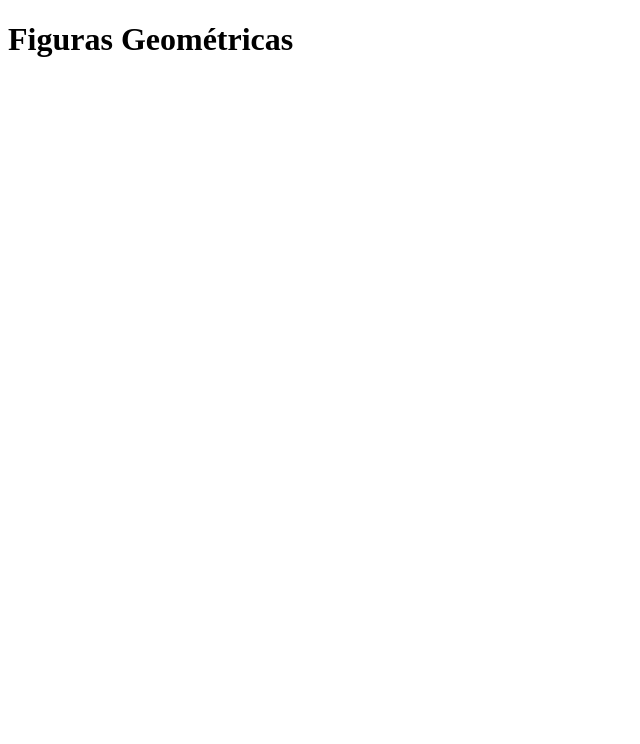
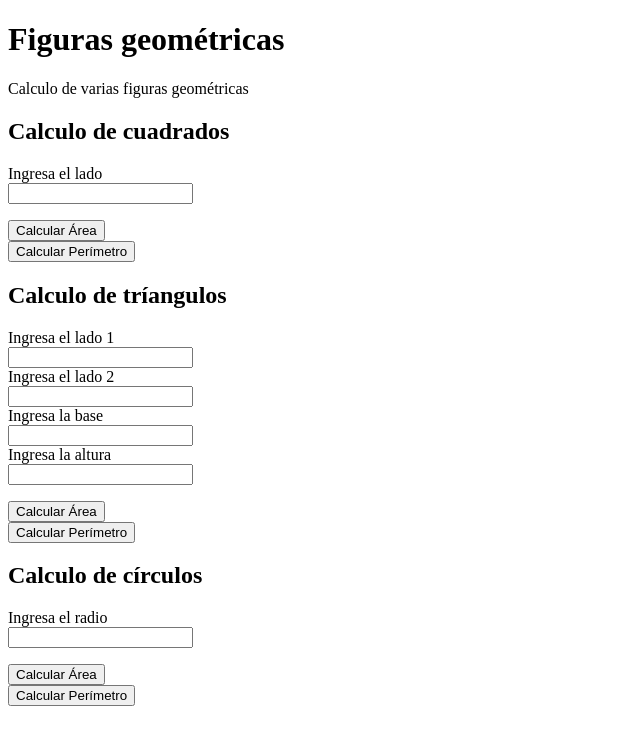
Before and after one commit to Geaglts/platzi-curso-practico-js, a plain HTML site: page figuras.html in a window 1280 px wide. Shown: the whole page, without its empty margins (0-640 px from the left). Drawn offline with Linux system fonts and the light colour scheme.

Commit message:
Formulario de calculos geometricos con HTML

```diff
--- a/figuras.html
+++ b/figuras.html
@@ -8,6 +8,79 @@
     <script src="figuras.js" defer></script>
   </head>
   <body>
-    <h1>Figuras Geométricas</h1>
+    <header>
+      <h1>Figuras geométricas</h1>
+      <p>Calculo de varias figuras geométricas</p>
+    </header>
+    <main>
+      <section id="cuadrados">
+        <h2>Calculo de cuadrados</h2>
+        <form>
+          <label for="lado-cuadrado">
+            <span>Ingresa el lado</span><br />
+            <input type="text" id="lado-cuadrado" /> </label
+          ><br />
+          <p id="resultado-cuadrado"></p>
+          <button type="button" onclick="calcularAreaCuadrado()">
+            Calcular Área
+          </button>
+          <br />
+          <button type="button" onclick="calcularPerimetroCuadrado()">
+            Calcular Perímetro
+          </button>
+        </form>
+      </section>
+      <section id="triangulos">
+        <h2>Calculo de tríangulos</h2>
+        <form>
+          <label for="lado1-triangulo">
+            <span>Ingresa el lado 1</span><br />
+            <input type="text" id="lado1-triangulo" />
+          </label>
+          <br />
+          <label for="lado2-triangulo">
+            <span>Ingresa el lado 2</span><br />
+            <input type="text" id="lado2-triangulo" />
+          </label>
+          <br />
+          <label for="base-triangulo">
+            <span>Ingresa la base</span><br />
+            <input type="text" id="base-triangulo" />
+          </label>
+          <br />
+          <label for="altura-triangulo">
+            <span>Ingresa la altura</span><br />
+            <input type="text" id="altura-triangulo" />
+          </label>
+          <br />
+          <p id="resultado-triangulo"></p>
+          <button type="button" onclick="calcularAreaTriangulo()">
+            Calcular Área
+          </button>
+          <br />
+          <button type="button" onclick="calcularPerimetroTriangulo()">
+            Calcular Perímetro
+          </button>
+        </form>
+      </section>
+      <section id="circulos">
+        <h2>Calculo de círculos</h2>
+        <form>
+          <label for="radio-circulo">
+            <span>Ingresa el radio</span><br />
+            <input type="text" id="radio-circulo" />
+          </label>
+          <br />
+          <p id="resultado-circulo"></p>
+          <button type="button" onclick="calcularAreaCirculo()">
+            Calcular Área
+          </button>
+          <br />
+          <button type="button" onclick="calcularPerimetroCirculo()">
+            Calcular Perímetro
+          </button>
+        </form>
+      </section>
+    </main>
   </body>
 </html>
--- a/figuras.js
+++ b/figuras.js
@@ -1,65 +1,72 @@
-function cl(msg) {
-  console.log(msg);
-}
-// Código del cuadrado
-console.group('Cuadrados');
-const ladoCuadrado = 5;
-cl('Los lados del cuadrado miden: ' + ladoCuadrado + 'cm');
-
 function perimetroCuadrado(lado) {
   return lado * 4;
 }
-cl('El perímetro del cuadrado es: ' + perimetroCuadrado(ladoCuadrado) + 'cm');
 
 function areaCuadrado(lado) {
   return lado * lado;
 }
-cl('El área del cuadrado es: ' + areaCuadrado(ladoCuadrado) + 'cm^2');
-console.groupEnd();
-// Código del triángulo
-console.group('Triangulos');
-const ladoTriangulo1 = 3;
-const ladoTriangulo2 = 5;
-const baseTriangulo = 3;
-const alturaTriangulo = 4;
-cl(
-  `Los lados del triángulo son: ${ladoTriangulo1}cm, ${ladoTriangulo2}cm, ${baseTriangulo}cm`
-);
 
 function perimetroTriandulo(lado1, lado2, base) {
-  return lado1 + lado2 + base;
+  return Number(lado1) + Number(lado2) + Number(base);
 }
-cl(
-  'El perímetro del triángulo es: ' +
-    perimetroTriandulo(ladoTriangulo1, ladoTriangulo2, baseTriangulo) +
-    'cm'
-);
 
 function areaTriangulo(base, altura) {
   return (base * altura) / 2;
 }
-cl(
-  'El área del triángulo es: ' +
-    areaTriangulo(baseTriangulo, alturaTriangulo) +
-    'cm'
-);
-console.groupEnd();
-// Código del círculo
-console.group('Círculos');
-const radioCirculo = 4;
-const diametroCirculo = radioCirculo * 2;
-cl('El radio del círculo es: ' + radioCirculo + 'cm');
-cl('El diametro del círculo es: ' + diametroCirculo + 'cm');
 
 const diamretoCirculo = (radio) => radio * 2;
 
 function areaCirculo(radio) {
   return Math.PI * (radio * radio);
 }
-cl(`El área del circulo es: ${areaCirculo(radioCirculo)}cm`);
 
 function perimetroCirculo(radio) {
   return Math.PI * diamretoCirculo(radio);
 }
-cl(`El perímetro del circulo es: ${perimetroCirculo(radioCirculo)}cm`);
-console.groupEnd();
+
+// Manipulación del HTML
+const resultadoCuadrado = document.getElementById('resultado-cuadrado');
+const resultadoTriangulo = document.getElementById('resultado-triangulo');
+const resultadoCirculo = document.getElementById('resultado-circulo');
+// Cuadrados
+function calcularAreaCuadrado() {
+  const { value } = document.getElementById('lado-cuadrado');
+  const area = areaCuadrado(value);
+  resultadoCuadrado.innerText = `El área del cuadrado es ${area}cm^2`;
+}
+
+function calcularPerimetroCuadrado() {
+  const { value } = document.getElementById('lado-cuadrado');
+  const area = perimetroCuadrado(value);
+  resultadoCuadrado.innerText = `El perímetro del cuadrado es ${area}cm`;
+}
+
+// Tríangulos
+function calcularAreaTriangulo() {
+  const { value: base } = document.getElementById('base-triangulo');
+  const { value: altura } = document.getElementById('altura-triangulo');
+  const area = areaTriangulo(base, altura);
+  resultadoTriangulo.innerText = `El área del triangulo es ${area}cm`;
+}
+
+function calcularPerimetroTriangulo() {
+  const { value: lado1 } = document.getElementById('lado1-triangulo');
+  const { value: lado2 } = document.getElementById('lado2-triangulo');
+  const { value: base } = document.getElementById('base-triangulo');
+
+  const perimetro = perimetroTriandulo(lado1, lado2, base);
+  resultadoTriangulo.innerText = `El perímetro del triangulo es ${perimetro}cm`;
+}
+
+// Círculo
+function calcularAreaCirculo() {
+  const { value: radio } = document.getElementById('radio-circulo');
+  const area = areaCirculo(radio);
+  resultadoCirculo.innerText = `El área del circulo es ${area}cm`;
+}
+
+function calcularPerimetroCirculo() {
+  const { value: radio } = document.getElementById('radio-circulo');
+  const perimetro = perimetroCirculo(radio);
+  resultadoCirculo.innerText = `El perímetro del circulo es ${perimetro}cm`;
+}
```
